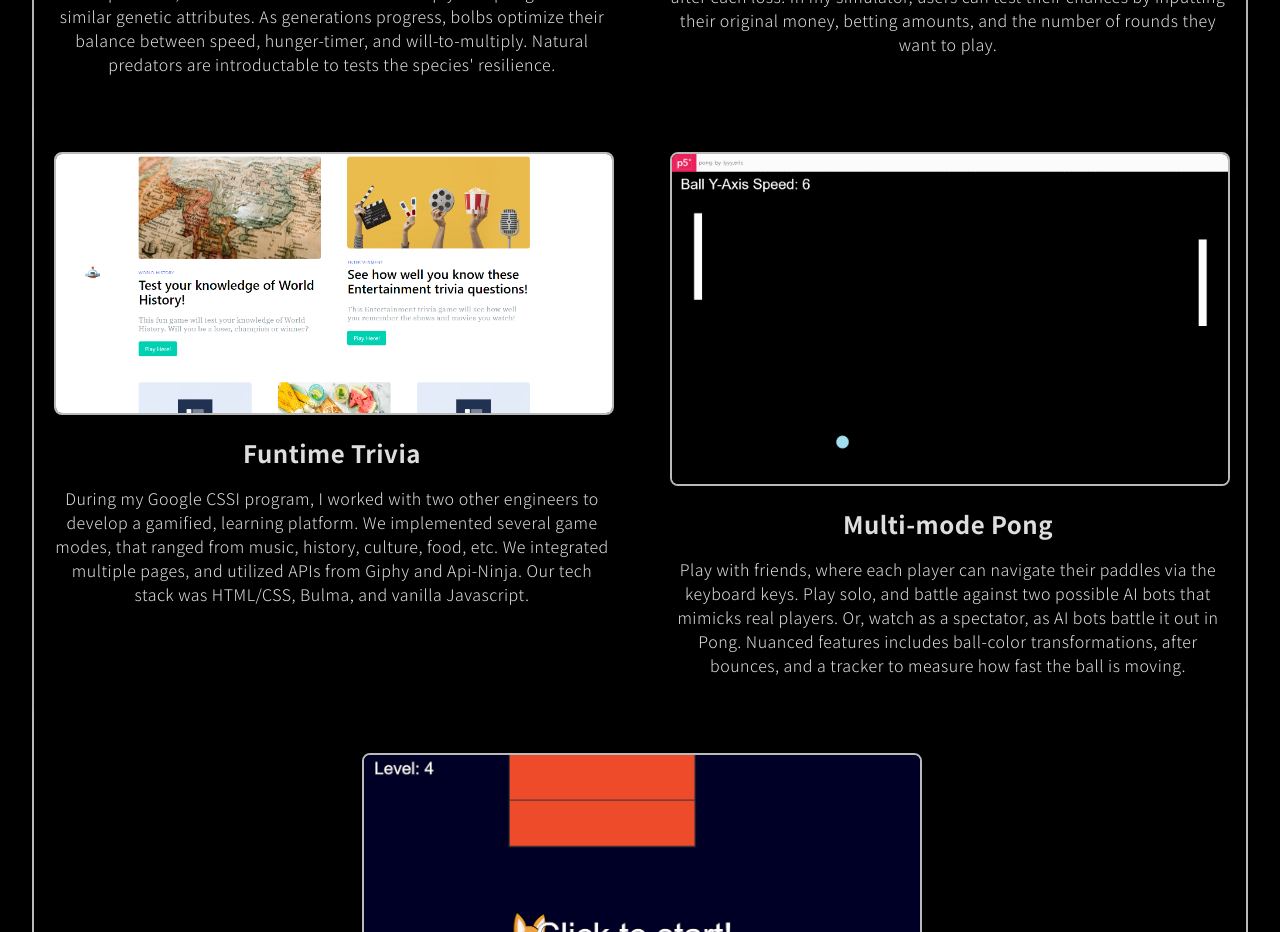
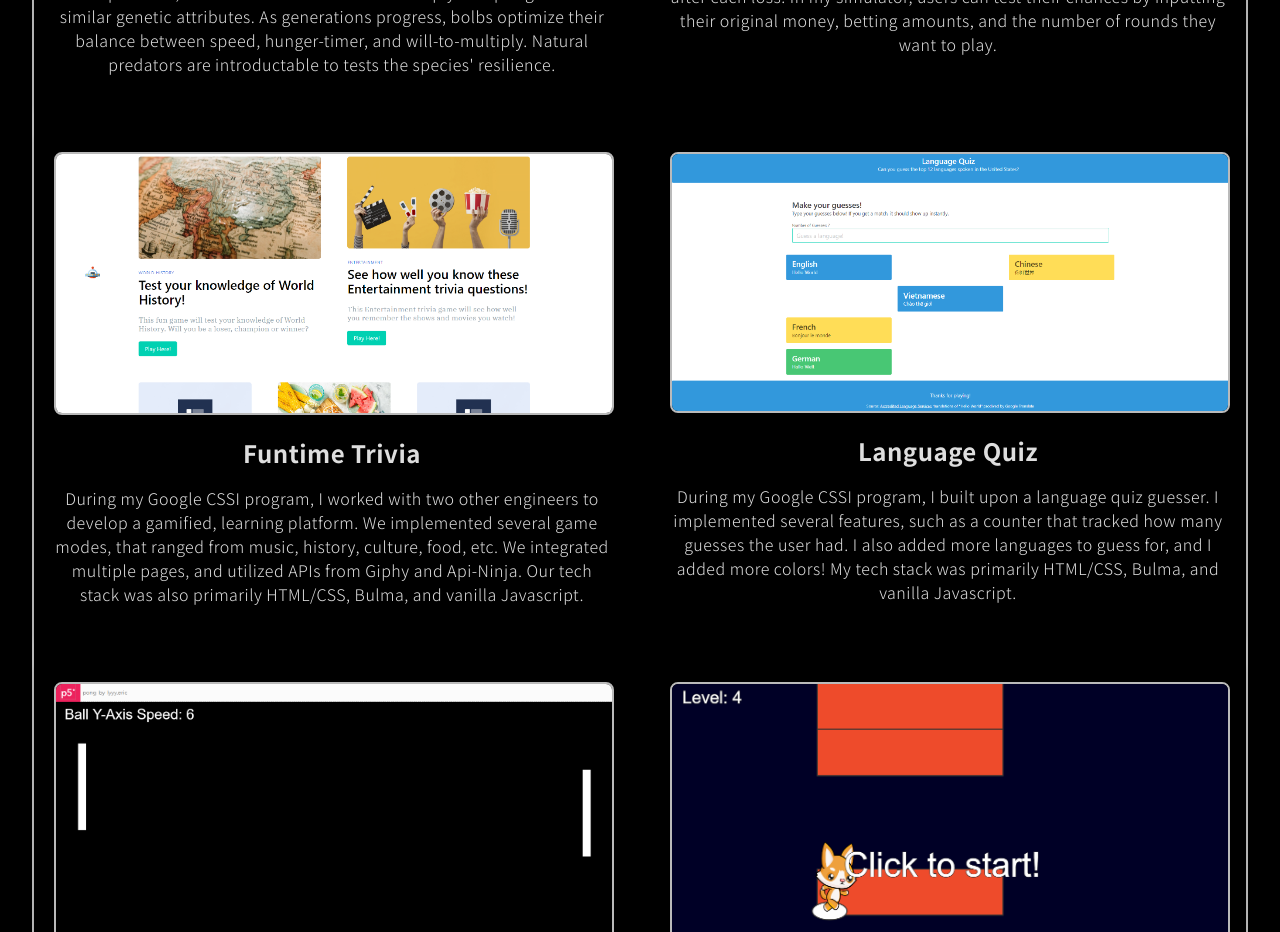
Before and after one commit to lyeric2022/lyyeric.tech, a React (Vite) app: page / in a window 1280 px wide. Shown: the part 3200-4132 px from the top of the page. Built offline with nearby package versions, Linux system fonts and the light colour scheme.

Commit message:
added language quiz

```diff
--- a/src/Projects.jsx
+++ b/src/Projects.jsx
@@ -8,6 +8,7 @@ import anhChiEmVinesImage from "./assets/vsa-ace.png"
 import hoaVietMarketImage from "./assets/hoa_viet_market.png"
 import bolbsEvolutionImage from "./assets/bolbs-evolutionary-simulator.png"
 import martingaleSimulatorImage from "./assets/martingale.png"
+import languageQuizImage from "./assets/language_quiz.png";
 import funtimeTriviaImage from "./assets/funtime_trivia.png"
 import pongFromP5Image from "./assets/p5_pong.png"
 import ameliorationGameImage from "./assets/amelioration.png"
@@ -127,10 +128,21 @@ const Projects = () => {
                         During my Google CSSI program, I worked with two other engineers to develop a gamified, learning platform.
                         We implemented several game modes, that ranged from music, history, culture, food, etc.
                         We integrated multiple pages, and utilized APIs from Giphy and Api-Ninja.
-                        Our tech stack was HTML/CSS, Bulma, and vanilla Javascript.
+                        Our tech stack was also primarily HTML/CSS, Bulma, and vanilla Javascript.
                     </p>
                 </div>
-
+                <div className="card project-card">
+                    <a href="https://cssi-2022-day-7-1.lyyeric.repl.co/" target="_blank" rel="noopener noreferrer">
+                        <img src={languageQuizImage} alt="Project 3" className="project-image" />
+                    </a>
+                    <h3>Language Quiz</h3>
+                    <p>
+                        During my Google CSSI program, I built upon a language quiz guesser.
+                        I implemented several features, such as a counter that tracked how many guesses the user had.
+                        I also added more languages to guess for, and I added more colors!
+                        My tech stack was primarily HTML/CSS, Bulma, and vanilla Javascript.
+                    </p>
+                </div>
                 <div className="card project-card">
                     <a href="https://editor.p5js.org/lyyy.eric/full/FOjoMB4WQ" target="_blank" rel="noopener noreferrer">
                         <img src={pongFromP5Image} alt="Project 3" className="project-image" />
```
Also changed, not shown: src/assets/language_quiz.png (added).
